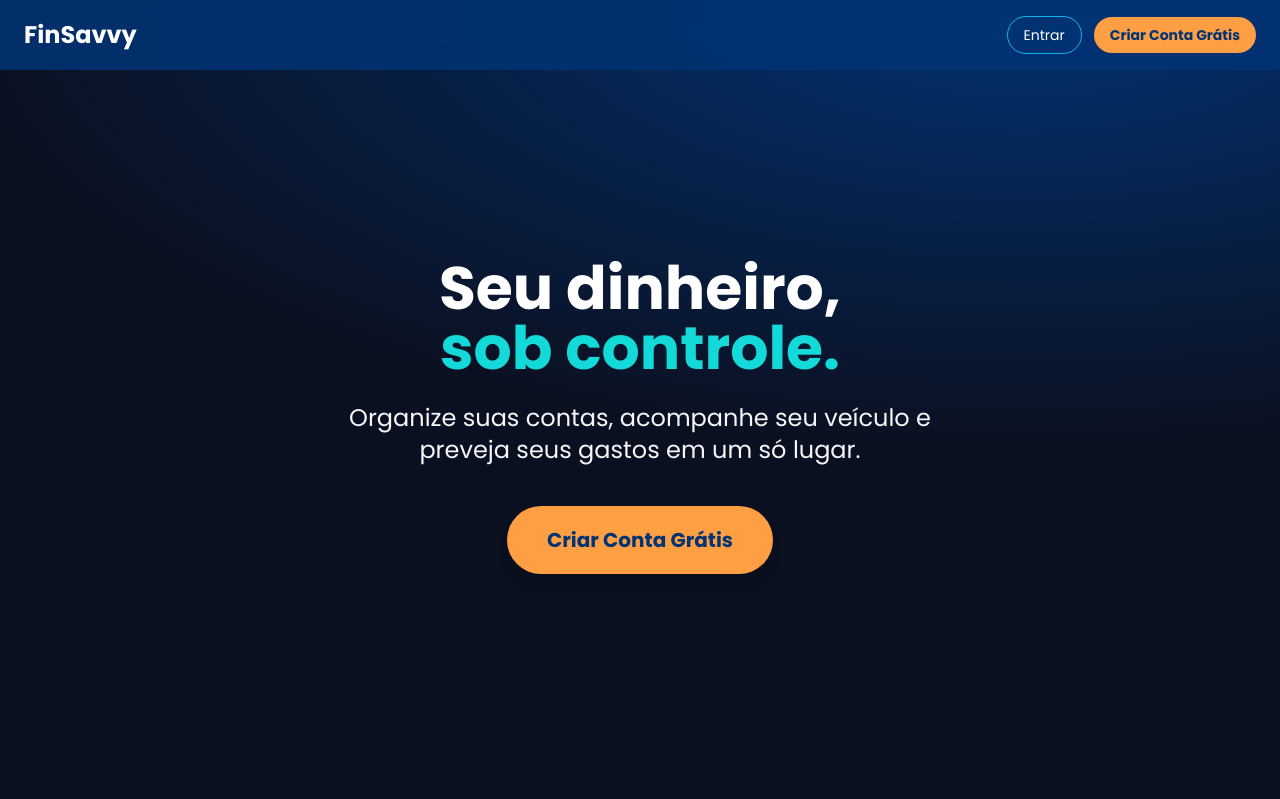
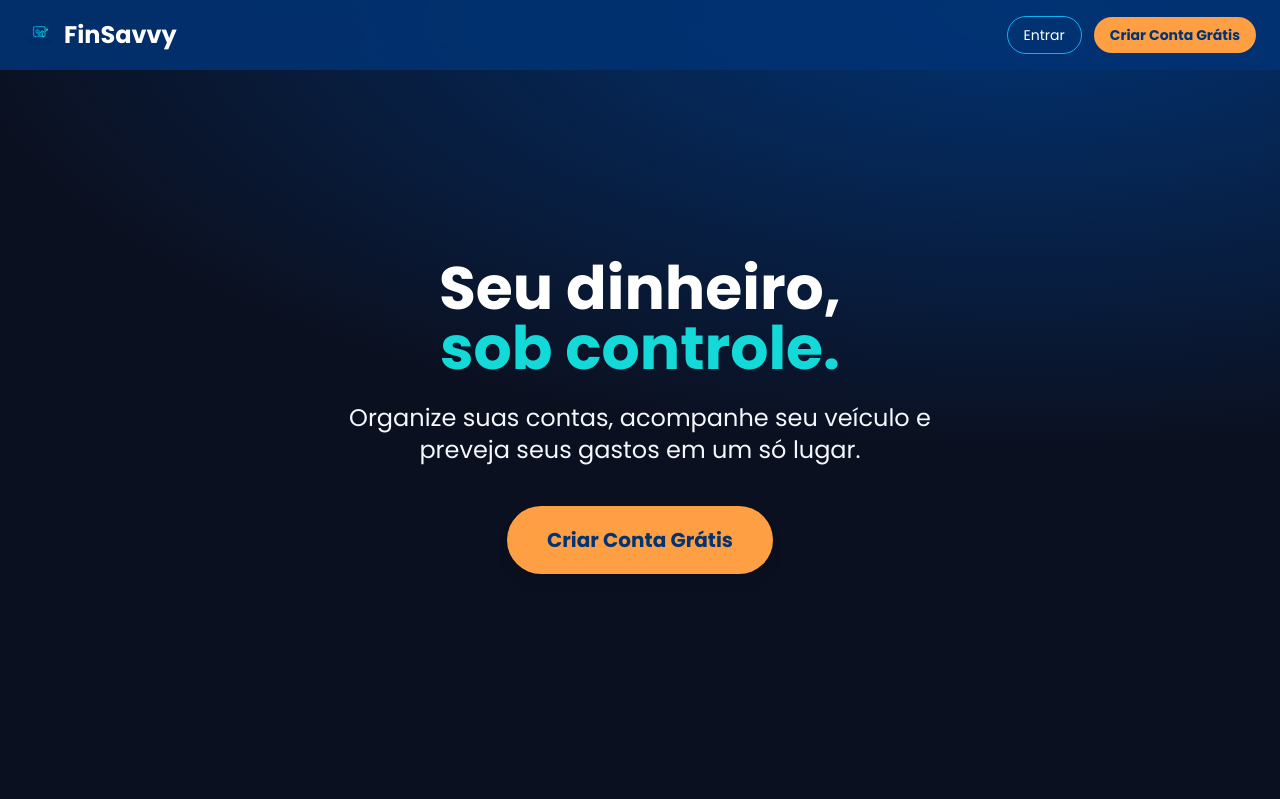
Before and after one commit to Matheus0820/finsavvy, a Django app: page / in a window 1280 px wide. Shown: the top 799 px of the page. Run offline with Django 4.2, Linux system fonts and the light colour scheme; some libraries are stand-ins or nearby versions.

Commit message:
feat(landing): adiciona logo do FinSavvy visível na barra de navegação da leadinpage

```diff
--- a/finsavvy/templates/pages/landing_page.html
+++ b/finsavvy/templates/pages/landing_page.html
@@ -85,7 +85,10 @@
 
     <!-- Navigation Bar -->
     <nav id="nav" class="fixed w-full z-50 px-6 py-4 flex justify-between items-center" style="background: color-mix(in srgb, var(--fs-navy) 88%, transparent); backdrop-filter: blur(12px);">
-        <a href="{% url 'landing_page' %}" class="text-2xl font-bold" style="color:#fff;">FinSavvy</a>
+        <a href="{% url 'landing_page' %}" class="flex items-center gap-2 text-2xl font-bold" style="color:#fff;">
+            <img src="{% static 'finsavvy/imagens/FinSavvy_logo.png' %}" alt="FinSavvy" class="h-8 w-auto">
+            FinSavvy
+        </a>
         <div class="flex items-center gap-3">
             <a href="{% url 'account_login' %}" class="px-4 py-2 text-sm rounded-full border" style="border-color: var(--fs-sky); color:#fff;">Entrar</a>
             <a href="{% url 'account_signup' %}" class="cta-orange px-4 py-2 text-sm">Criar Conta Grátis</a>
```
